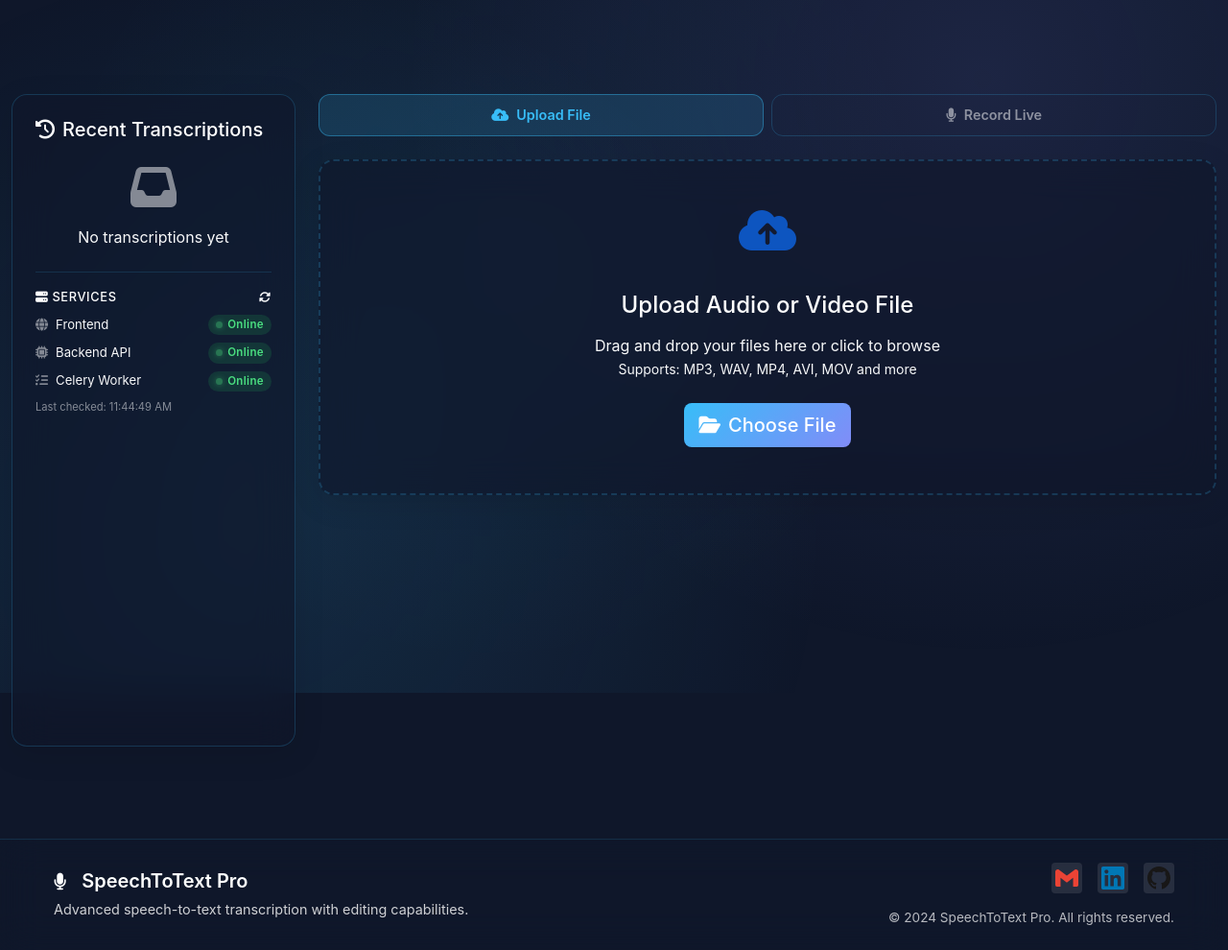
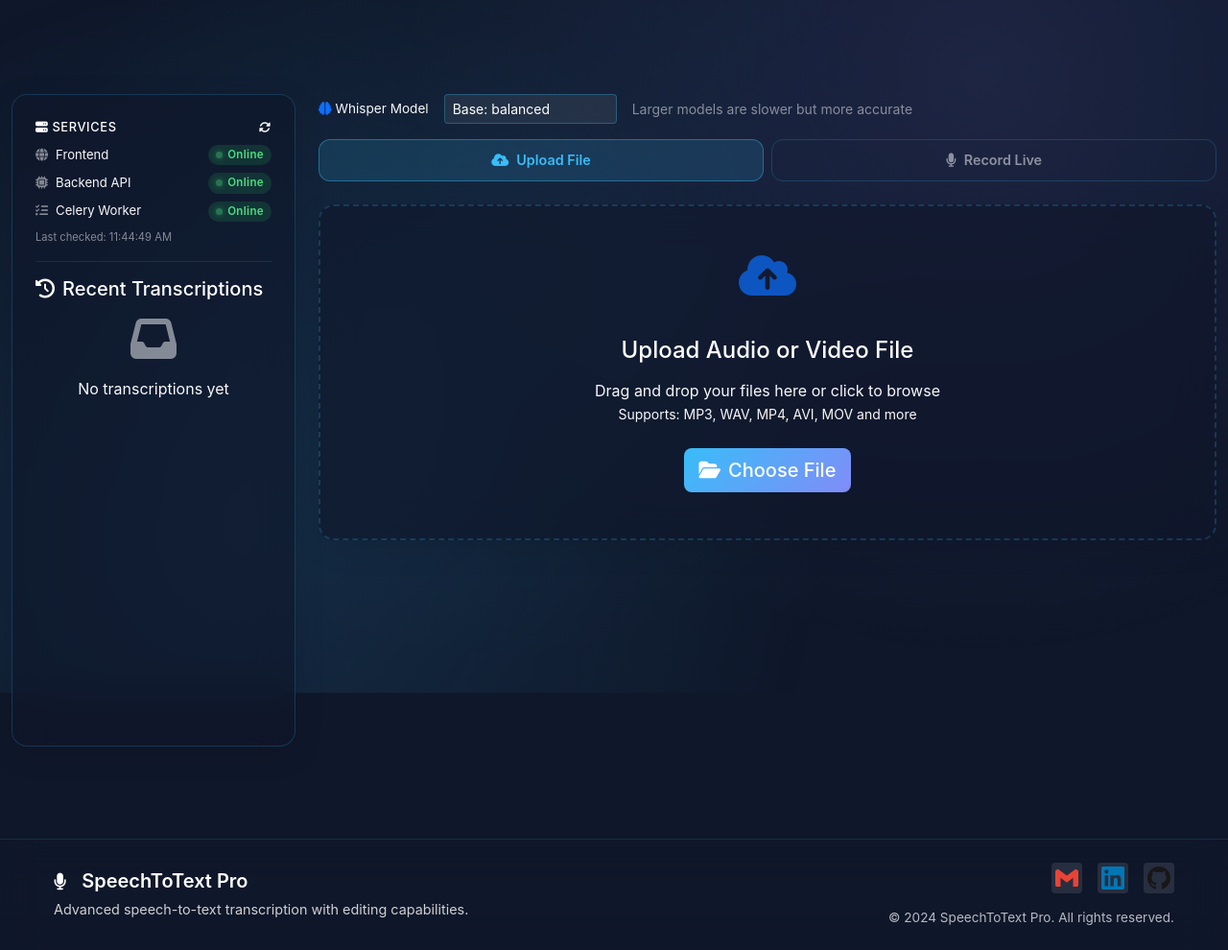
Before and after one commit to Boltuzamaki/SpeechCraft, a Flask app: page /workspace in a window 1280 px wide. Shown: the part 78-1068 px from the top of the page at 96% size. Run offline with Flask 3, Linux system fonts and the light colour scheme; the visitor is signed in with stand-in values (Sample User, id 1); data that the repository does not hold is empty; parts of the project's set-up code (start-up, migrations or seed data) failed here and were passed over; some libraries are stand-ins or nearby versions.

Commit message:
add model select feature and fixed UI processing step and backend service status

```diff
--- a/backend/app/src/stt_main/whisperSTT/whisperstt.py
+++ b/backend/app/src/stt_main/whisperSTT/whisperstt.py
@@ -84,6 +84,8 @@ class WhisperSTT(BaseSTT):
             result = await asyncio.to_thread(
                 self.model.transcribe,
                 audio_file,
+                condition_on_previous_text=False,
+                no_speech_threshold=0.6,
             )
             transcribed_text = result
 
--- a/frontend/app/main/routes.py
+++ b/frontend/app/main/routes.py
@@ -104,8 +104,9 @@ def upload_file():
 
         # Send transcription request
         callback_url = (current_app.config.get("CALLBACK_URL") or "").rstrip("/") + "/callback"
+        model_name = request.form.get("model_name") or request.json and request.json.get("model_name")
         api_result = send_transcription_request(
-            result["audio_data"], callback_url
+            result["audio_data"], callback_url, model_name=model_name
         )
 
         if api_result.get("success") and api_result.get("response", {}).get(
--- a/frontend/app/templates/workspace.html
+++ b/frontend/app/templates/workspace.html
@@ -84,6 +84,98 @@
         filter: invert(1) hue-rotate(180deg);
     }
     .record-hint { font-size: 0.82rem; opacity: 0.5; margin-top: 0.75rem; }
+
+    .sidebar { max-height: calc(100vh - 100px); position: sticky; top: 80px; }
+
+    #modelSelect option { background: #1e293b; color: #fff; }
+
+    /* ── Custom Progress Bar ──────────────────────────────── */
+    .sc-progress-track {
+        width: 100%; height: 6px;
+        background: rgba(255,255,255,0.08);
+        border-radius: 99px;
+        overflow: hidden;
+        position: relative;
+    }
+    .sc-progress-fill {
+        height: 100%;
+        border-radius: 99px;
+        background: var(--gradient-primary);
+        width: 0%;
+        transition: width 0.5s cubic-bezier(0.4,0,0.2,1);
+        position: relative;
+    }
+    .sc-progress-fill::after {
+        content: '';
+        position: absolute;
+        inset: 0;
+        background: linear-gradient(90deg, transparent 0%, rgba(255,255,255,0.35) 50%, transparent 100%);
+        background-size: 200% 100%;
+        animation: shimmer 1.6s linear infinite;
+    }
+    @keyframes shimmer {
+        from { background-position: -200% 0; }
+        to   { background-position:  200% 0; }
+    }
+    .sc-progress-label {
+        font-size: 0.72rem; font-weight: 600;
+        color: rgba(255,255,255,0.5);
+        text-align: right;
+        margin-top: 4px;
+        letter-spacing: 0.04em;
+    }
+
+    /* ── Step Stepper ─────────────────────────────────────── */
+    .sc-steps {
+        display: flex; align-items: flex-start;
+        gap: 0; margin: 0 0 1.25rem; padding: 0; list-style: none;
+    }
+    .sc-step {
+        flex: 1; display: flex; flex-direction: column;
+        align-items: center; position: relative;
+    }
+    /* connector line between steps */
+    .sc-step:not(:last-child)::after {
+        content: '';
+        position: absolute;
+        top: 16px; left: calc(50% + 16px);
+        right: calc(-50% + 16px);
+        height: 2px;
+        background: rgba(255,255,255,0.1);
+        transition: background 0.4s ease;
+    }
+    .sc-step.completed:not(:last-child)::after {
+        background: #38BDF8;
+    }
+    .sc-step-icon {
+        width: 32px; height: 32px; border-radius: 50%;
+        display: flex; align-items: center; justify-content: center;
+        font-size: 0.78rem;
+        background: rgba(255,255,255,0.06);
+        border: 2px solid rgba(255,255,255,0.12);
+        color: rgba(255,255,255,0.3);
+        transition: all 0.35s ease;
+        position: relative; z-index: 1;
+    }
+    .sc-step.active .sc-step-icon {
+        background: rgba(56,189,248,0.15);
+        border-color: #38BDF8;
+        color: #38BDF8;
+        box-shadow: 0 0 10px rgba(56,189,248,0.35);
+    }
+    .sc-step.completed .sc-step-icon {
+        background: rgba(56,189,248,0.2);
+        border-color: #38BDF8;
+        color: #38BDF8;
+    }
+    .sc-step-label {
+        font-size: 0.68rem; margin-top: 6px;
+        color: rgba(255,255,255,0.3);
+        text-align: center; font-weight: 500;
+        transition: color 0.35s ease;
+    }
+    .sc-step.active .sc-step-label   { color: #38BDF8; }
+    .sc-step.completed .sc-step-label { color: rgba(56,189,248,0.7); }
 </style>
 {% endblock %}
 
@@ -92,39 +184,10 @@
     <div class="row">
         <!-- Sidebar -->
         <div class="col-lg-3">
-            <div class="sidebar glass-effect p-4">
-                <h5 class="text-white mb-4">
-                    <i class="fas fa-history me-2"></i>Recent Transcriptions
-                </h5>
+            <div class="sidebar glass-effect p-4 d-flex flex-column" style="gap:0;">
 
-                {% if jobs %}
-                    <div class="job-list">
-                        {% for job in jobs %}
-                            <div class="job-item mb-3 p-3 rounded {{ 'active' if current_job and current_job.id == job.id else '' }}"
-                                 onclick="window.location.href='{{ url_for('main.view_job', job_id=job.id) }}'">
-                                <h6 class="text-white mb-1" style="word-break:break-word;">{{ job.filename }}</h6>
-                                <small class="text-light d-block mb-2">{{ job.created_at.strftime('%Y-%m-%d %H:%M') }}</small>
-                                <div class="d-flex justify-content-between align-items-center">
-                                    <small class="text-light">
-                                        <i class="fas fa-{{ 'video' if job.file_type == 'video' else 'music' }} me-1"></i>
-                                        {{ job.file_type.title() }} File
-                                    </small>
-                                    <span class="badge bg-{{ 'success' if job.status == 'completed' else 'warning' if job.status == 'processing' else 'danger' }} ms-2" style="white-space:nowrap;">
-                                        {{ job.status }}
-                                    </span>
-                                </div>
-                            </div>
-                        {% endfor %}
-                    </div>
-                {% else %}
-                    <div class="text-center text-light">
-                        <i class="fas fa-inbox fa-3x mb-3 opacity-50"></i>
-                        <p>No transcriptions yet</p>
-                    </div>
-                {% endif %}
-
-                <!-- Service Status Panel -->
-                <div class="mt-4 pt-3" style="border-top: 1px solid rgba(56,189,248,0.15);">
+                <!-- Service Status Panel — always at top -->
+                <div class="pb-3 mb-3" style="border-bottom: 1px solid rgba(56,189,248,0.15); flex-shrink:0;">
                     <div class="d-flex justify-content-between align-items-center mb-2">
                         <h6 class="text-white mb-0" style="font-size:0.8rem; text-transform:uppercase; letter-spacing:0.05em;">
                             <i class="fas fa-server me-1"></i>Services
@@ -149,6 +212,40 @@
                     </div>
                     <p class="text-light mb-0 mt-2" style="font-size:0.7rem; opacity:0.5;" id="healthLastChecked"></p>
                 </div>
+
+                <!-- Recent Transcriptions — scrollable -->
+                <div class="flex-grow-1" style="overflow-y:auto; min-height:0;">
+                    <h5 class="text-white mb-3">
+                        <i class="fas fa-history me-2"></i>Recent Transcriptions
+                    </h5>
+
+                    {% if jobs %}
+                        <div class="job-list">
+                            {% for job in jobs %}
+                                <div class="job-item mb-3 p-3 rounded {{ 'active' if current_job and current_job.id == job.id else '' }}"
+                                     onclick="window.location.href='{{ url_for('main.view_job', job_id=job.id) }}'">
+                                    <h6 class="text-white mb-1" style="word-break:break-word;">{{ job.filename }}</h6>
+                                    <small class="text-light d-block mb-2">{{ job.created_at.strftime('%Y-%m-%d %H:%M') }}</small>
+                                    <div class="d-flex justify-content-between align-items-center">
+                                        <small class="text-light">
+                                            <i class="fas fa-{{ 'video' if job.file_type == 'video' else 'music' }} me-1"></i>
+                                            {{ job.file_type.title() }} File
+                                        </small>
+                                        <span class="badge bg-{{ 'success' if job.status == 'completed' else 'warning' if job.status == 'processing' else 'danger' }} ms-2" style="white-space:nowrap;">
+                                            {{ job.status }}
+                                        </span>
+                                    </div>
+                                </div>
+                            {% endfor %}
+                        </div>
+                    {% else %}
+                        <div class="text-center text-light">
+                            <i class="fas fa-inbox fa-3x mb-3 opacity-50"></i>
+                            <p>No transcriptions yet</p>
+                        </div>
+                    {% endif %}
+                </div>
+
             </div>
         </div>
 
@@ -233,6 +330,21 @@
                 <!-- Upload / Record section -->
                 <div class="upload-section" style="margin-top: 2rem;">
 
+                    <!-- Model selector -->
+                    <div class="d-flex align-items-center gap-3 mb-3">
+                        <label for="modelSelect" class="text-light mb-0" style="font-size:0.85rem; white-space:nowrap;">
+                            <i class="fas fa-brain me-1 text-primary"></i>Whisper Model
+                        </label>
+                        <select id="modelSelect" class="form-select form-select-sm" style="max-width:180px; background:rgba(255,255,255,0.07); border:1px solid rgba(56,189,248,0.3); color:#fff;">
+                            <option value="tiny">Tiny: fastest</option>
+                            <option value="base" selected>Base: balanced</option>
+                            <option value="small">Small: better accuracy</option>
+                            <option value="medium">Medium: high accuracy</option>
+                            <option value="large">Large: best accuracy</option>
+                        </select>
+                        <small class="text-light opacity-50" id="modelHint">Larger models are slower but more accurate</small>
+                    </div>
+
                     <!-- Tab switcher -->
                     <div class="mode-tabs">
                         <button class="mode-tab active" id="tabUpload" onclick="switchMode('upload')">
@@ -298,23 +410,32 @@
                     <!-- Shared progress panel (used by both modes) -->
                     <div class="upload-progress mt-4" id="uploadProgress" style="display: none;">
                         <div class="glass-effect p-4">
-                            <h5 class="text-white mb-3">Processing...</h5>
-                            <ul class="upload-steps">
-                                <li class="upload-step" id="step-upload">
-                                    <i class="fas fa-upload"></i><span>Uploading file...</span>
+
+                            <!-- Step stepper -->
+                            <ul class="sc-steps">
+                                <li class="sc-step" id="step-upload">
+                                    <div class="sc-step-icon"><i class="fas fa-upload"></i></div>
+                                    <span class="sc-step-label">Upload</span>
                                 </li>
-                                <li class="upload-step" id="step-extract">
-                                    <i class="fas fa-scissors"></i><span>Extracting audio...</span>
+                                <li class="sc-step" id="step-extract">
+                                    <div class="sc-step-icon"><i class="fas fa-wave-square"></i></div>
+                                    <span class="sc-step-label">Extract Audio</span>
                                 </li>
-                                <li class="upload-step" id="step-transcribe">
-                                    <i class="fas fa-microphone"></i><span>Starting transcription...</span>
+                                <li class="sc-step" id="step-transcribe">
+                                    <div class="sc-step-icon"><i class="fas fa-microphone-alt"></i></div>
+                                    <span class="sc-step-label">Transcribe</span>
                                 </li>
                             </ul>
-                            <div class="progress mb-3 processing-progress">
-                                <div class="progress-bar progress-bar-striped progress-bar-animated"
-                                     role="progressbar" style="width: 0%" id="overallProgress"></div>
+
+                            <!-- Custom progress bar -->
+                            <div class="sc-progress-track">
+                                <div class="sc-progress-fill" id="overallProgress"></div>
                             </div>
-                            <p class="text-light mb-0" id="uploadStatus">Preparing upload...</p>
+                            <div class="d-flex justify-content-between align-items-center mt-2">
+                                <p class="text-light mb-0" style="font-size:0.82rem;" id="uploadStatus">Preparing upload...</p>
+                                <span class="sc-progress-label" id="progressPercent">0%</span>
+                            </div>
+
                         </div>
                     </div>
 
@@ -424,13 +545,20 @@
         if (!step) return;
         step.classList.remove('active', 'completed');
         step.classList.add(status);
-        const icon = step.querySelector('i');
-        icon.className = (status === 'active') ? 'fas fa-spinner fa-spin' : 'fas fa-check';
+        const icon = step.querySelector('.sc-step-icon i');
+        if (!icon) return;
+        if (status === 'active') {
+            icon.className = 'fas fa-spinner fa-spin';
+        } else if (status === 'completed') {
+            icon.className = 'fas fa-check';
+        }
     }
 
     function updateProgress(percent) {
-        const progressBar = document.getElementById('overallProgress');
-        if (progressBar) progressBar.style.width = percent + '%';
+        const fill = document.getElementById('overallProgress');
+        if (fill) fill.style.width = percent + '%';
+        const label = document.getElementById('progressPercent');
+        if (label) label.textContent = percent + '%';
     }
 
     async function handleFileUpload(file) {
@@ -481,6 +609,8 @@
     async function uploadFile(file) {
         const formData = new FormData();
         formData.append('file', file);
+        const modelName = document.getElementById('modelSelect')?.value || 'base';
+        formData.append('model_name', modelName);
         const response = await fetch('{{ url_for("main.upload_file") }}', {
             method: 'POST',
             body: formData
--- a/frontend/app/utils.py
+++ b/frontend/app/utils.py
@@ -223,10 +223,12 @@ def process_audio_data(audio_base64, job_id):
         return {"success": False, "error": "Audio processing failed"}
 
 
-def send_transcription_request(audio_data, callback_url):
+def send_transcription_request(audio_data, callback_url, model_name=None):
     """Send transcription request to API"""
     try:
         payload = {"audio_data": audio_data, "callback_url": callback_url}
+        if model_name:
+            payload["model_name"] = model_name
 
         headers = {"Content-Type": "application/json"}
 
```
Also changed, not shown: frontend/app/main/utils.py (+17 -7 lines).
